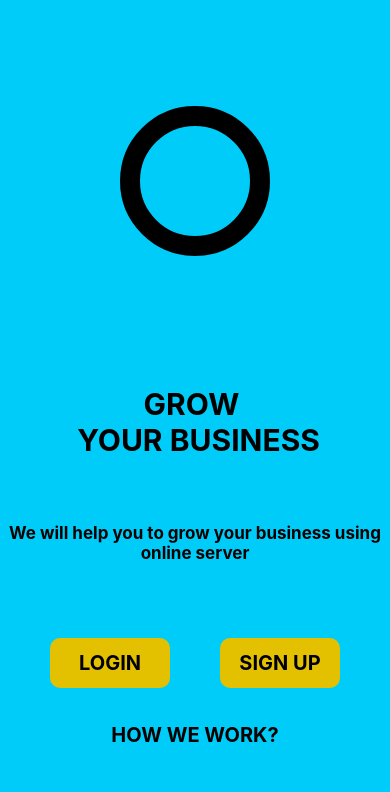
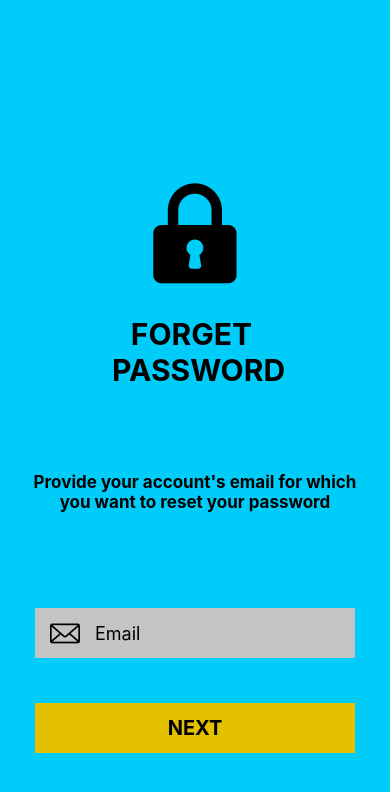
Before and after one commit to MrNguyen202/21080071_NguyenThanhThuan_ReactNative_T6_1_3, a React Native app in the folder Week3_Ngay06_09_2024/: screen / in a window 390 px wide. Shown: the top 792 px of the page. Built offline with nearby package versions, Linux system fonts and the light colour scheme.

Commit message:
commit week3 screen3 chua thuc hien shadow + minh chung

```diff
--- a/Week3_Ngay06_09_2024/App.js
+++ b/Week3_Ngay06_09_2024/App.js
@@ -1,5 +1,7 @@
 import { StatusBar } from 'expo-status-bar';
-import { Image, View, Text, TouchableOpacity } from 'react-native';
+import { TextInput, View, Text, TouchableOpacity, } from 'react-native';
+
+import Fontisto from '@expo/vector-icons/Fontisto';
 
 export default function App() {
   return (
@@ -10,18 +12,14 @@ export default function App() {
       }}>
       <View
         style={{
-          flex: 3,
+          flex: 2,
           flexDirection: 'row',
           justifyContent: 'center',
-          alignItems: 'center',
+          alignItems: 'flex-end',
         }}>
-        <View
-          style={{
-            width: 150,
-            height: 150,
-            borderWidth: 20,
-            borderRadius: 100,
-          }}></View>
+        <View>
+          <Fontisto name="locked" size={100} color="black" />
+        </View>
       </View>
 
       <View
@@ -37,7 +35,7 @@ export default function App() {
             fontWeight: 'bold',
             textTransform: 'uppercase',
           }}>
-          Grow {'\n'} your business
+          forget {'\n'} password
         </Text>
       </View>
 
@@ -52,8 +50,10 @@ export default function App() {
             fontSize: 17,
             fontWeight: 'bold',
             textAlign: 'center',
+            paddingLeft: 20,
+            paddingRight: 20,
           }}>
-          We will help you to grow your business using online server
+          Provide your account's email for which you want to reset your password
         </Text>
       </View>
 
@@ -64,56 +64,46 @@ export default function App() {
           justifyContent: 'space-evenly',
           alignItems: 'center',
         }}>
-        <TouchableOpacity
+        <View
           style={{
-            width: 120,
+            width: 320,
             height: 50,
-            backgroundColor: '#E3C000',
-            justifyContent: 'center',
+            backgroundColor: '#C4C4C4',
+            flexDirection: 'row',
             alignItems: 'center',
-            borderRadius: 10,
           }}>
-          <Text
+          <Fontisto name="email" size={30} style={{ paddingLeft: 15, paddingRight: 15 }} color="black" />
+          <TextInput
             style={{
-              fontWeight: 'bold',
-              textTransform: 'uppercase',
-              fontSize: 20,
-            }}>
-            Login
-          </Text>
-        </TouchableOpacity>
+              fontSize: 18,
+            }}
+            placeholder="Email"
+          />
+        </View>
 
-        <TouchableOpacity
-          style={{
-            width: 120,
-            height: 50,
-            backgroundColor: '#E3C000',
-            justifyContent: 'center',
-            alignItems: 'center',
-            borderRadius: 10,
+      </View>
+
+      <View
+        style={{
+          flex: 1,
+          alignItems: 'center',
+        }}>
+        <TouchableOpacity style={{
+          width: 320,
+          height: 50,
+          backgroundColor: '#E3C000',
+          justifyContent: 'center',
+        }}>
+          <Text style={{
+            fontSize: 20,
+            textAlign: 'center',
+            fontWeight: 'bold',
+            textTransform: 'uppercase',
           }}>
-          <Text
-            style={{
-              fontWeight: 'bold',
-              textTransform: 'uppercase',
-              fontSize: 20,
-            }}>
-            Sign up
+            Next
           </Text>
         </TouchableOpacity>
       </View>
-      <View style={{
-          flex: 1,
-          alignItems: 'center'
-        }}>
-          <Text style={{
-            fontSize: 20,
-            fontWeight: 'bold',
-            textTransform: 'uppercase'
-          }}>
-            How we work?
-          </Text>
-        </View>
     </View>
   );
 }
```
Also changed, not shown: Week3_Ngay06_09_2024/img3/screen3.png (added).
